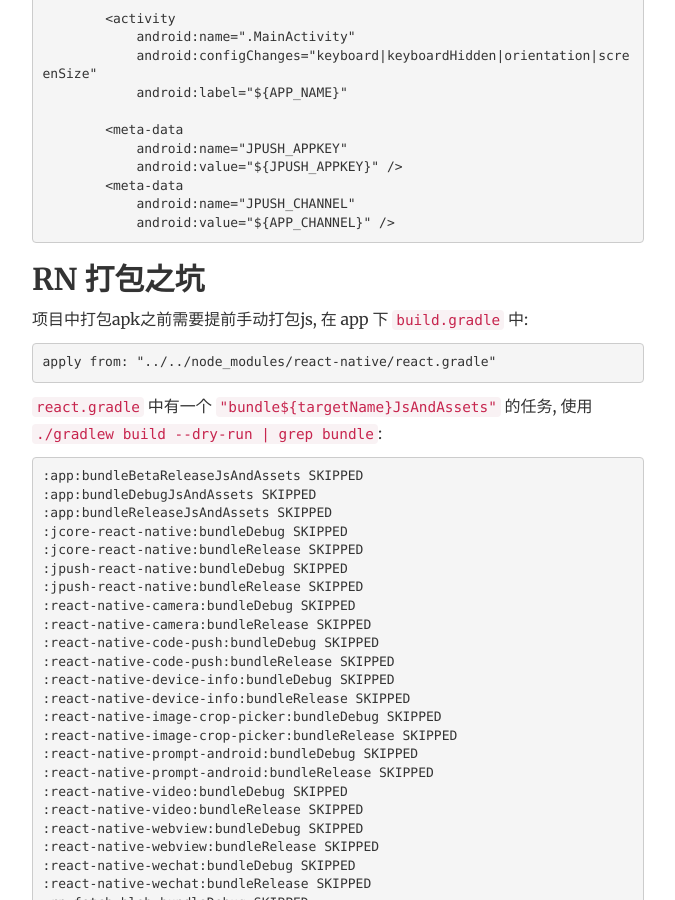
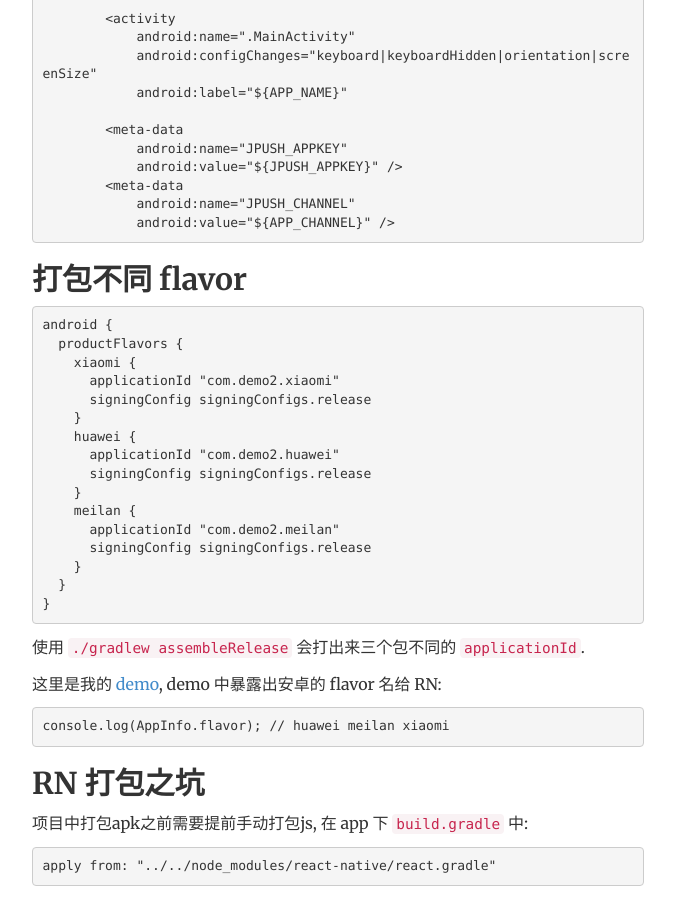
Before and after one commit to FaiChou/faichou.github.io, a Jekyll site: the page built from _posts/2018-11-28-安卓打包.md, in a window 1280 px wide and 900 px high, scrolled down 6849 px. Shown: the whole window, without its empty margins (302-977 px from the left). Built offline with Jekyll 4.4.1, drawn with Linux system fonts in a browser that asks for light colours; comment, search, counter and statistics services are not loaded.

Commit message:
update post

````diff
--- a/_posts/2018-11-28-安卓打包.md
+++ b/_posts/2018-11-28-安卓打包.md
@@ -357,6 +357,36 @@ new CodePush(BuildConfig.CODEPUSH_KEY,getApplicationContext(),BuildConfig.DEBUG)
 ```
 
 
+## 打包不同 flavor
+
+```
+android {
+  productFlavors {
+    xiaomi {
+      applicationId "com.demo2.xiaomi"
+      signingConfig signingConfigs.release
+    }
+    huawei {
+      applicationId "com.demo2.huawei"
+      signingConfig signingConfigs.release
+    }
+    meilan {
+      applicationId "com.demo2.meilan"
+      signingConfig signingConfigs.release
+    }
+  }
+}
+```
+
+使用 `./gradlew assembleRelease` 会打出来三个包不同的 `applicationId`.
+
+这里是我的 [demo](https://github.com/FaiChou/AndroidChannalAssembleDemo), demo 中暴露出安卓的 flavor 名给 RN:
+
+```javascript
+console.log(AppInfo.flavor); // huawei meilan xiaomi
+```
+
+
 ## RN 打包之坑
 
 项目中打包apk之前需要提前手动打包js, 在 app 下 `build.gradle` 中:
````
